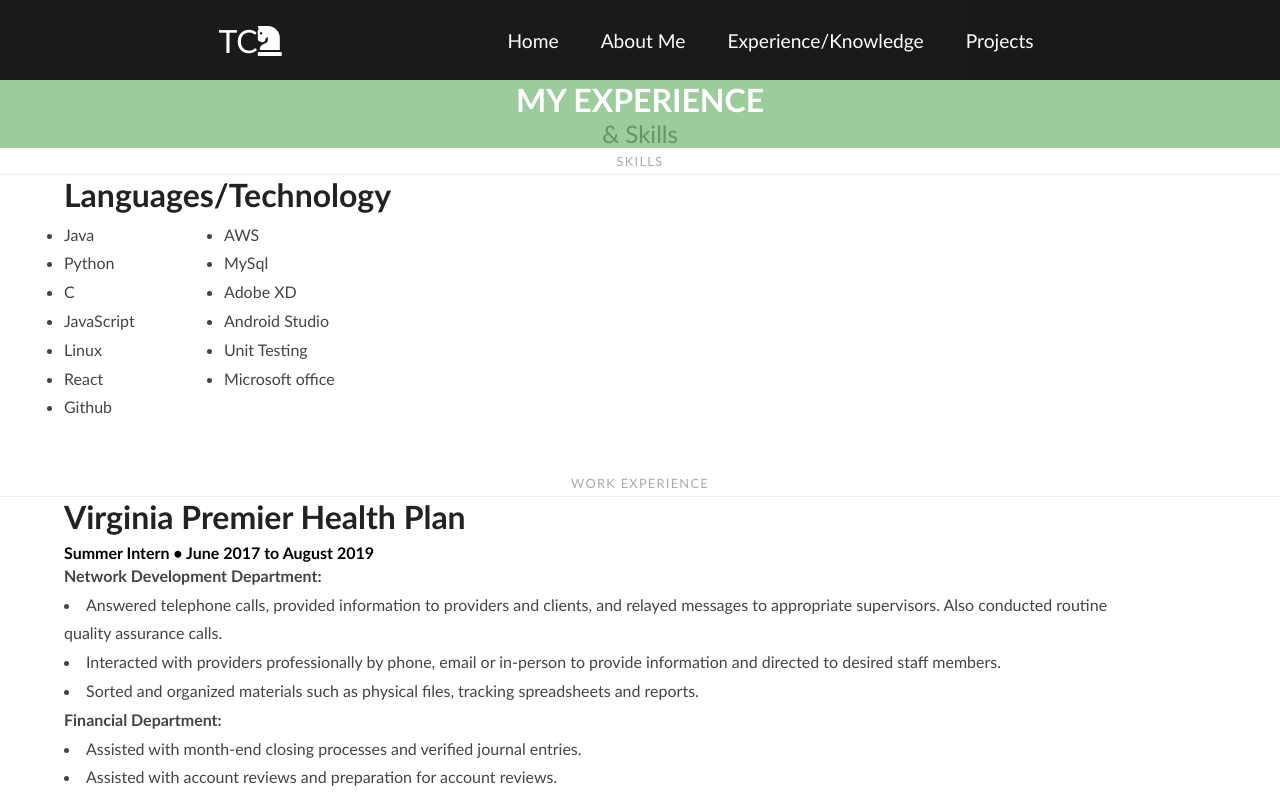
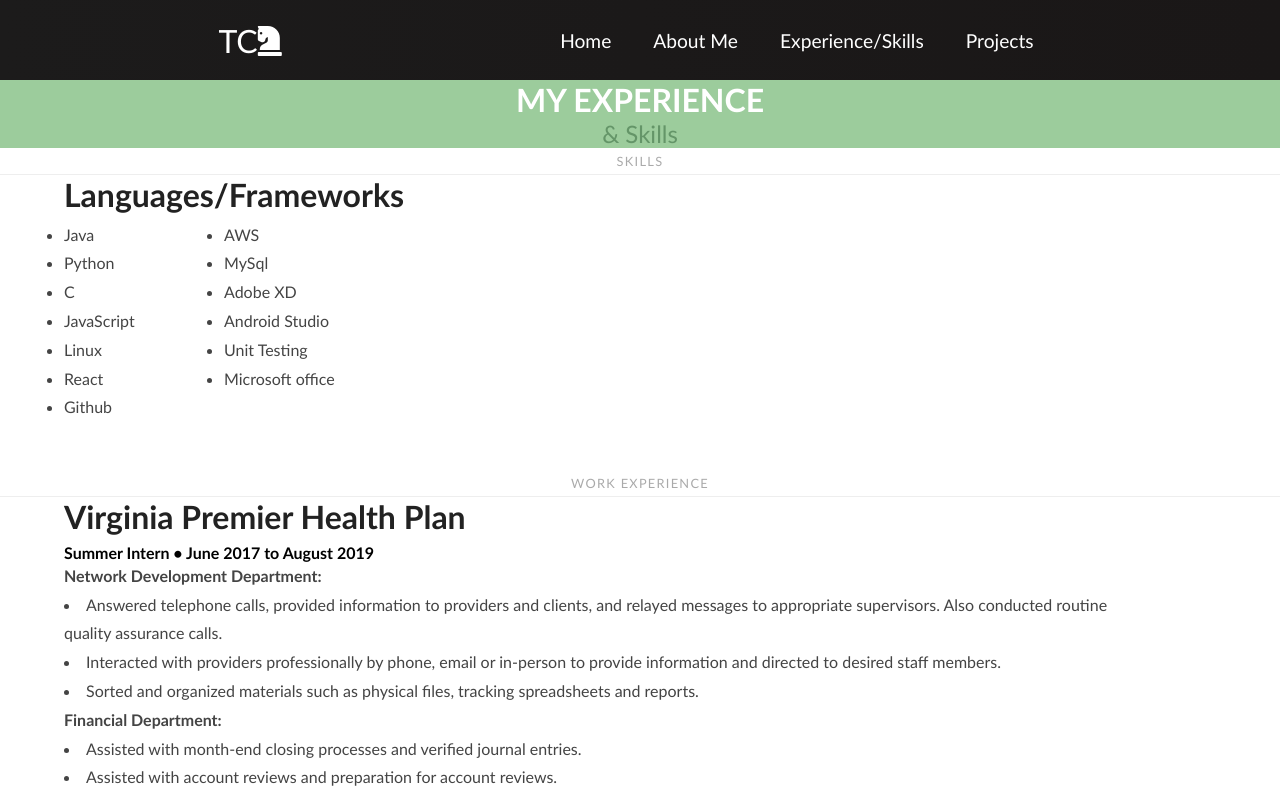
Before and after one commit to caotd2/react-blog, a React (Create React App) app: page /experience in a window 1280 px wide. Shown: the top 798 px of the page. Built offline with nearby package versions, Linux system fonts and the light colour scheme.

Commit message:
minor tweaking

```diff
--- a/src/components/Navbar.js
+++ b/src/components/Navbar.js
@@ -50,7 +50,7 @@
                     </li>
                     <li className='nav-item'>
                       <Link to='/experience' className='nav-links' onClick={closeMobileMenu}>
-                        Experience/Knowledge
+                        Experience/Skills
                       </Link>
                     </li>
                     <li className='nav-item'>
--- a/src/components/pages/AboutMe.js
+++ b/src/components/pages/AboutMe.js
@@ -18,7 +18,7 @@
 
 
         <div class="posts">
-        <h1 class="content-subhead">Summary</h1>
+        <h1 class="content-subhead">Overview</h1>
 
         <section class="post">
 
--- a/src/components/pages/Experience.js
+++ b/src/components/pages/Experience.js
@@ -22,7 +22,7 @@
 
         <section class="post">
             <header class="post-header">
-                <h2 class="post-title">Languages/Technology</h2>
+                <h2 class="post-title">Languages/Frameworks</h2>
             </header>
             <div class="post-description">
                 <div>
```
